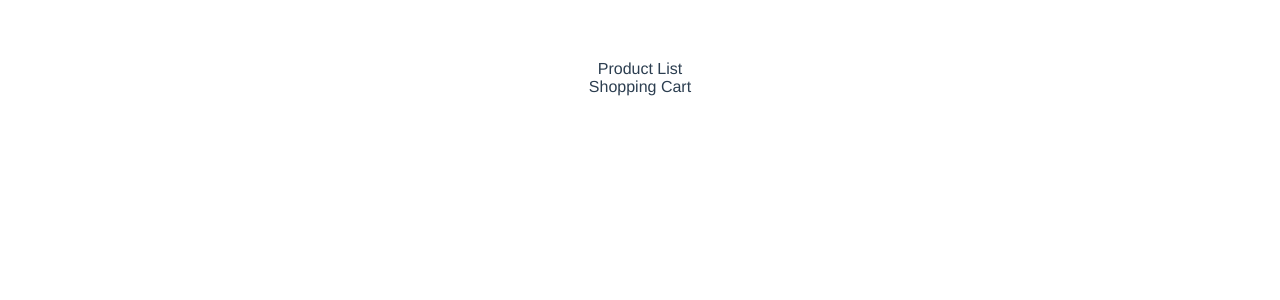
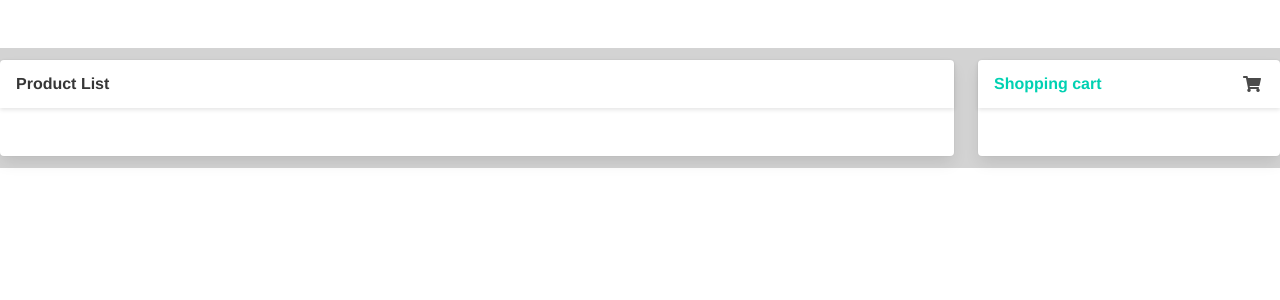
Before and after one commit to frzhen/shopping-cart, a Vue app: page / in a window 1280 px wide. Shown: the top 300 px of the page. Built offline with nearby package versions, Linux system fonts and the light colour scheme.

Commit message:
Added fontawesome and bulma to the main.js

```diff
--- a/src/App.vue
+++ b/src/App.vue
@@ -2,10 +2,10 @@
   <div id="app">
   <div class="block">
     <div class="columns">
-      <div class="column is-8">
+      <div class="column is-9">
         <ProductList />
       </div>
-      <div class="column is-4">
+      <div class="column is-3">
         <CartList />
       </div>
     </div>
@@ -32,6 +32,7 @@ export default {
   -webkit-font-smoothing: antialiased;
   -moz-osx-font-smoothing: grayscale;
   text-align: center;
+  background-color: lightgray;
   color: #2c3e50;
   margin-top: 60px;
 }
--- a/src/components/cart/CartList.vue
+++ b/src/components/cart/CartList.vue
@@ -1,13 +1,24 @@
 <template>
 <div class="block">
-  <div class="cars">
+  <div class="card">
     <div class="card-header">
-      <div class="card-header-title">
-        Shopping Cart
+      <div class="card-header-title has-text-centered has-text-primary">
+        Shopping cart
       </div>
+      <div class="card-header-icon">
+        <span class="icon">
+          <em class="fas fa-shopping-cart"></em>
+        </span>
+
+      </div>
+
     </div>
     <div class="card-content">
-      <CartListItem />
+      <ul>
+        <li>
+          <CartListItem />
+        </li>
+      </ul>
     </div>
   </div>
 </div>
--- a/src/main.js
+++ b/src/main.js
@@ -1,3 +1,5 @@
+import '../node_modules/@fortawesome/fontawesome-free/css/all.min.css';
+import '../node_modules/bulma/css/bulma.min.css';
 import { createApp } from 'vue';
 import App from "./App";
 
```
